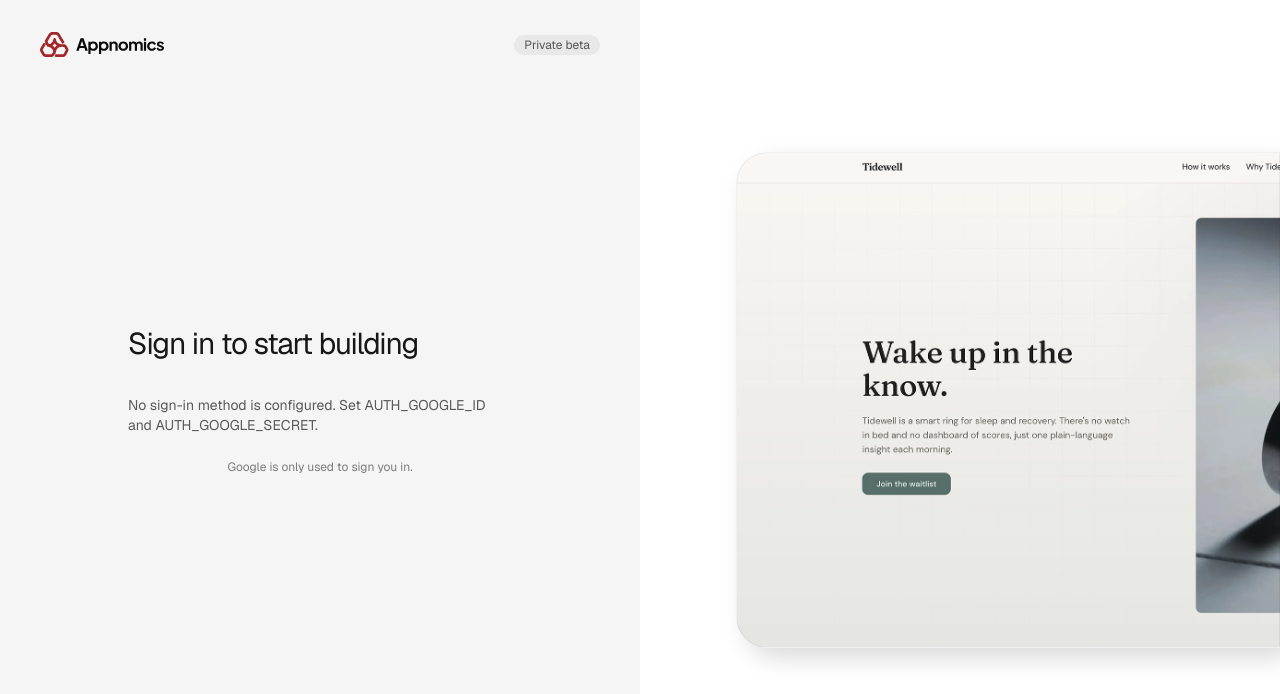
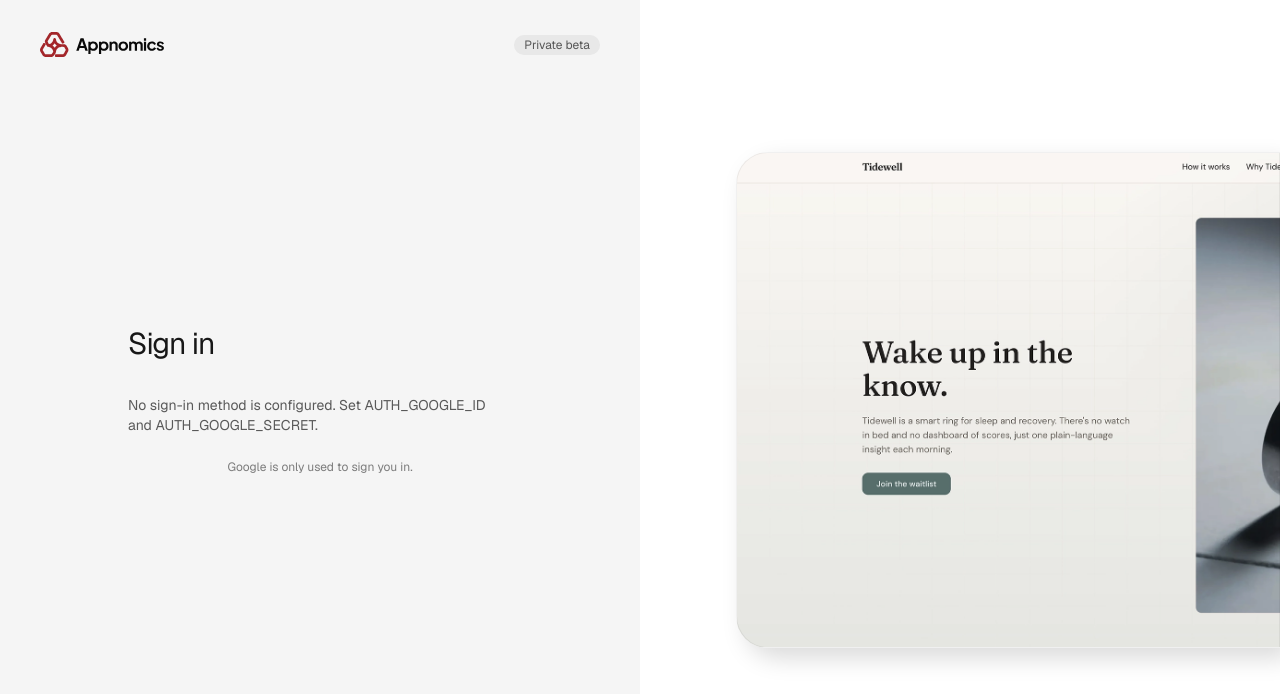
Before and after one commit to rup2701/ai-builder, a Next.js app: page /signin in a window 1280 px wide. Shown: the top 694 px of the page. Built offline with nearby package versions, Linux system fonts and the light colour scheme; no server answers.

Commit message:
Minor tweal to heading for sign in

```diff
--- a/src/app/signin/page.tsx
+++ b/src/app/signin/page.tsx
@@ -63,7 +63,7 @@ export default async function SignIn({ searchParams }: { searchParams: Promise<{
         </div>
 
         <div className="mx-auto w-full max-w-[24rem]">
-          <h1 className="text-3xl leading-tight">Sign in to start building</h1>
+          <h1 className="text-3xl leading-tight">Sign in</h1>
           {error && (
             <div role="alert" data-testid="signin-error" className="mt-5 flex gap-2.5 rounded-xl border border-destructive/25 bg-destructive/[0.06] p-3 text-sm leading-relaxed text-destructive">
               <svg viewBox="0 0 24 24" className="mt-0.5 h-4 w-4 shrink-0" fill="none" stroke="currentColor" strokeWidth="2" strokeLinecap="round" strokeLinejoin="round" aria-hidden="true">
```
